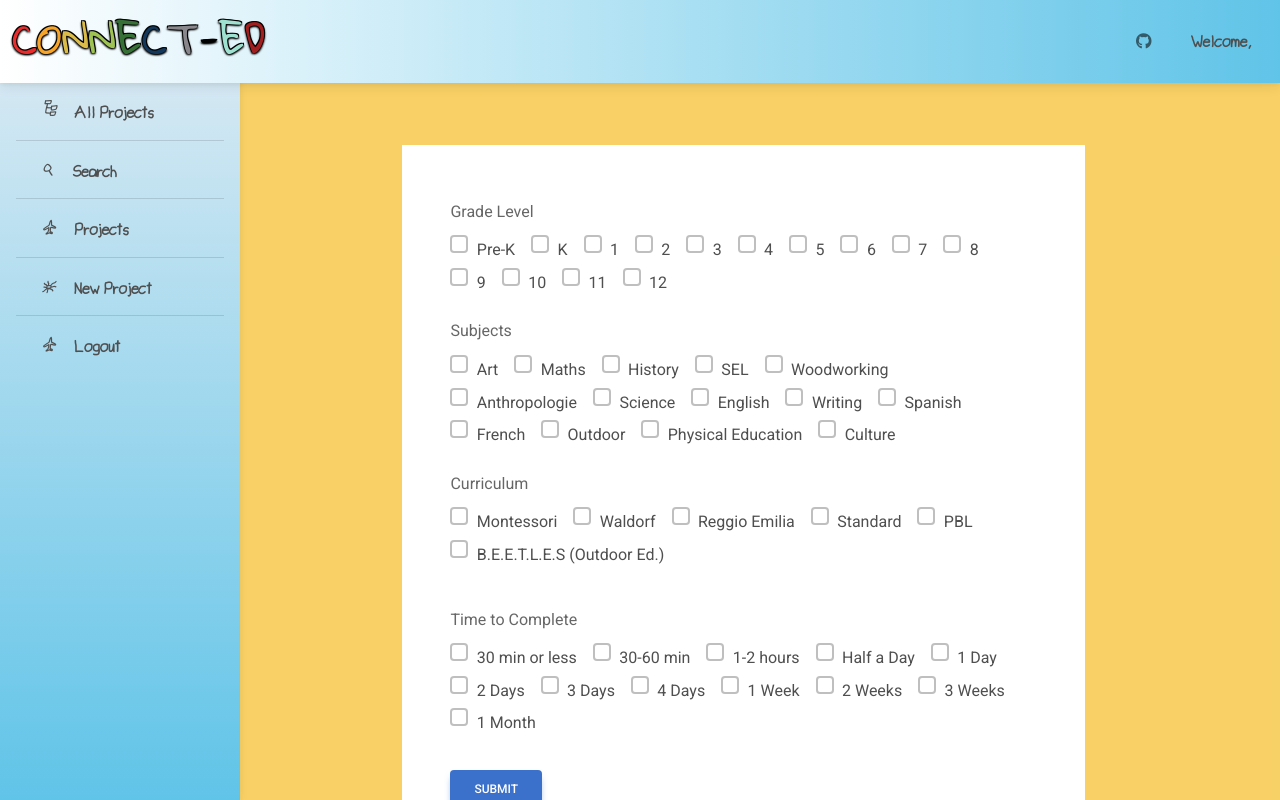
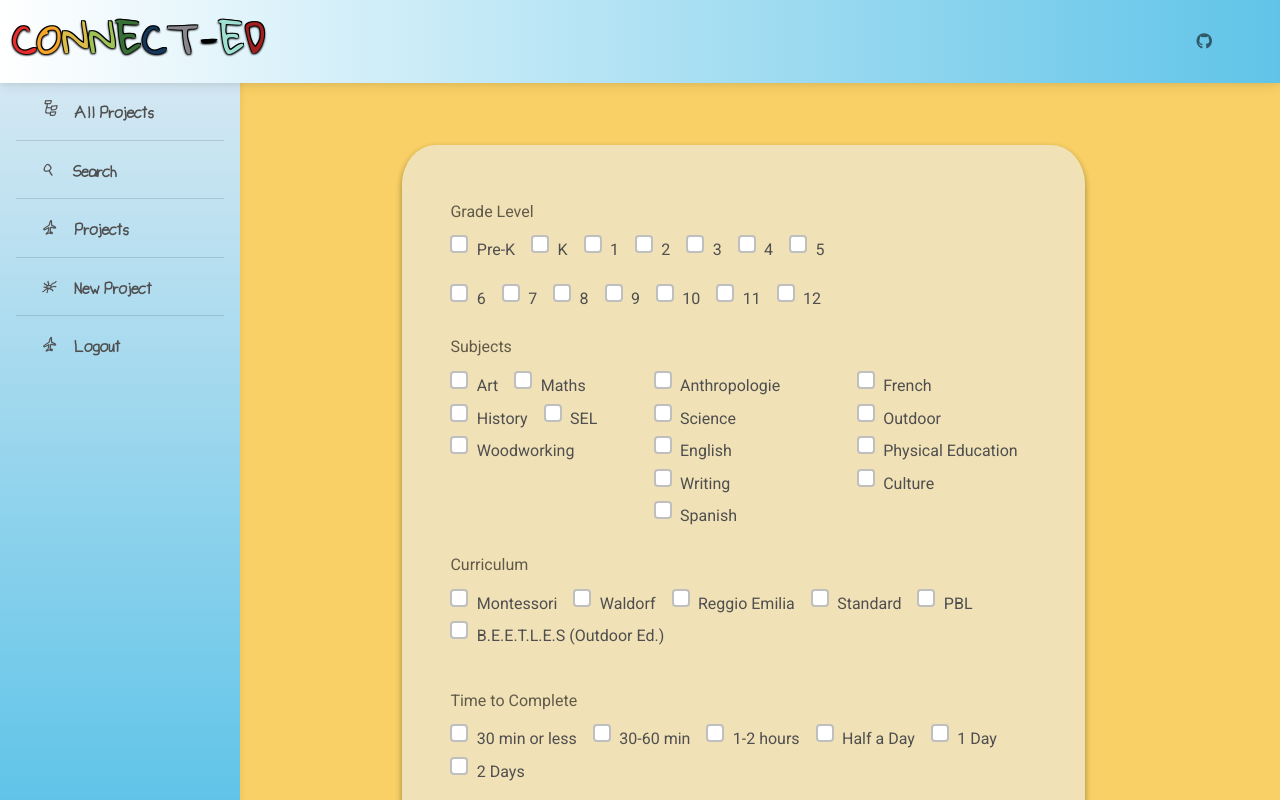
Before and after one commit to 24rgraham/connect-ed, a React (Create React App) app: page /search in a window 1280 px wide. Shown: the top 800 px of the page. Built offline with nearby package versions, Linux system fonts and the light colour scheme; grey boxes are pictures that could not be loaded.

Commit message:
form background

```diff
--- a/src/components/Headerbootstrap/index.js
+++ b/src/components/Headerbootstrap/index.js
@@ -253,9 +253,9 @@ export default function Headerbootstrap(props) {
               </ul>
             </li>
 
-              <li className="nav-item align-self-center me-3 me-lg-0">
+              {firstName&&<li className="nav-item align-self-center me-3 me-lg-0">
                 <p className="title">Welcome, {capitalizeFirstLetter(firstName)}</p>
-              </li>
+              </li>}
 
             {/* <!-- Avatar --> */}
             <li className="nav-item dropdown">
--- a/src/pages/Search/index.js
+++ b/src/pages/Search/index.js
@@ -300,7 +300,7 @@ export default function Search() {
             <Form.Group className="mb-3">
               <Form.Label>Grade Level</Form.Label>
               {["checkbox"].map((type) => (
-                <Row>
+                <Row >
                   <div key={`inline-${type}`} className="mb-3">
                     <Form.Check
                       inline
@@ -337,6 +337,7 @@ export default function Search() {
                       type={type}
                       id={`inline-${type}-5`}
                     />
+
                     <Form.Check
                       inline
                       label="4"
@@ -351,6 +352,8 @@ export default function Search() {
                       type={type}
                       id={`inline-${type}-7`}
                     />
+                    </div>
+                  <div key={`inline-${type}`} className="mb-3">
                     <Form.Check
                       inline
                       label="6"
@@ -403,15 +406,16 @@ export default function Search() {
                   </div>
                 </Row>
               ))}
+
+              <Form.Label>Subjects</Form.Label>
               <div>
                 <Badge pill bg="subject">
                   {/* eventual badges for selected subjects */}
                 </Badge>{" "}
               </div>
-
-              <Form.Label>Subjects</Form.Label>
               {["checkbox"].map((type) => (
                 <Row>
+                  <Col>
                   <div key={`inline-${type}`} className="mb-3">
                     <Form.Check
                       inline
@@ -448,6 +452,10 @@ export default function Search() {
                       type={type}
                       id={`inline-${type}-19`}
                       />
+                      </div>
+                      </Col>
+                      <Col>
+                      <div key={`inline-${type}`} className="mb-3">
                     <Form.Check
                       inline
                       label="Anthropologie"
@@ -483,6 +491,10 @@ export default function Search() {
                       type={type}
                       id={`inline-${type}-24`}
                       />
+                      </div>
+                      </Col>
+                      <Col>
+                      <div key={`inline-${type}`} className="mb-3">
                     <Form.Check
                       inline
                       label="French"
@@ -512,6 +524,7 @@ export default function Search() {
                       id={`inline-${type}-28`}
                       />
                       </div>
+                      </Col>
                 </Row>
               ))}
               <div>
@@ -522,7 +535,7 @@ export default function Search() {
 
               <Form.Label>Curriculum</Form.Label>
               {["checkbox"].map((type) => (
-                <Row>
+                <Row >
                   <div key={`inline-${type}`} className="mb-3">
                     <Form.Check
                       inline
@@ -618,6 +631,8 @@ export default function Search() {
                       type={type}
                       id={`inline-${type}-41`}
                     />
+                    </div>
+                    <div>
                     <Form.Check
                       inline
                       label="3 Days"
--- a/src/pages/Search/style.css
+++ b/src/pages/Search/style.css
@@ -3,3 +3,10 @@
     background-color: var(--bs-btn-active-bg);
     border-color: var(--bs-btn-active-border-color);
 }
+
+
+Form {
+    background-color: rgba(240, 228, 195, 0.87) !important;
+    border-radius: 5%;
+    box-shadow: rgba(0, 0, 0, 0.16) 0px 3px 6px, rgba(0, 0, 0, 0.23) 0px 3px 6px;
+}
```
Lines whose indentation alone changed are shown as unchanged.
